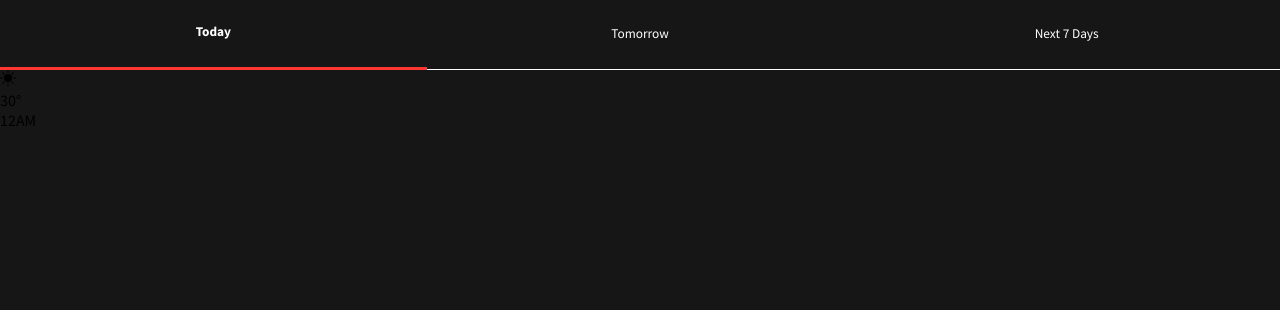
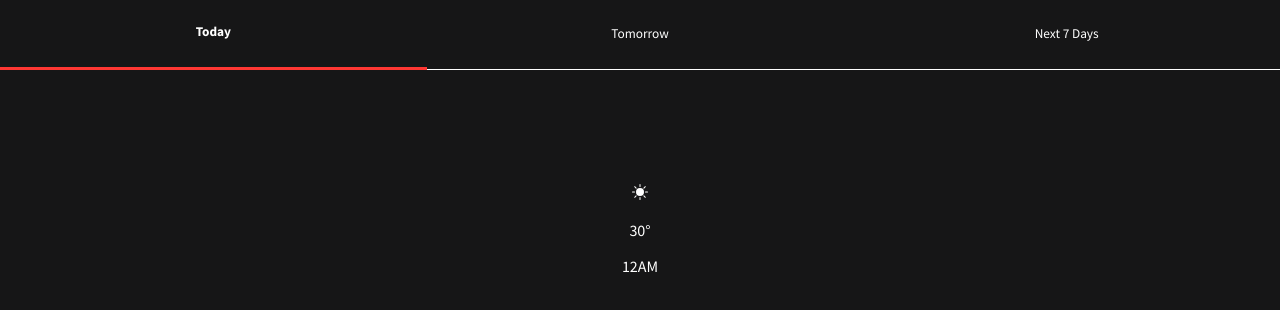
Before and after one commit to JackTubby/react-weather-app, a React (Create React App) app: page / in a window 1280 px wide. Shown: the part 410-720 px from the top of the page. Built offline with nearby package versions, Linux system fonts and the light colour scheme.

Commit message:
Style forcast section

```diff
--- a/src/scenes/styles.css
+++ b/src/scenes/styles.css
@@ -1,3 +1,4 @@
+/* FORCAST > STYLING */
 .tabs-wrapper {
   position: fixed;
   bottom: 0;
@@ -32,10 +33,26 @@
     display: block;
   }
 
-  .forcast-tab {
-    height: 20rem;
-  }
 
   .forcast-wrapper {
     background-color: rgb(22, 22, 23);
   }
+
+  .forcast-tab {
+    height: 20rem;
+    display: flex;
+    flex-direction: column;
+    justify-content: center;
+  }
+
+
+
+  .weather-block {
+    text-align: center;
+    color: #fff;
+    padding: 0 10px;
+  }
+
+  .weather-block p {
+    padding: 8px 0;
+  }
```
